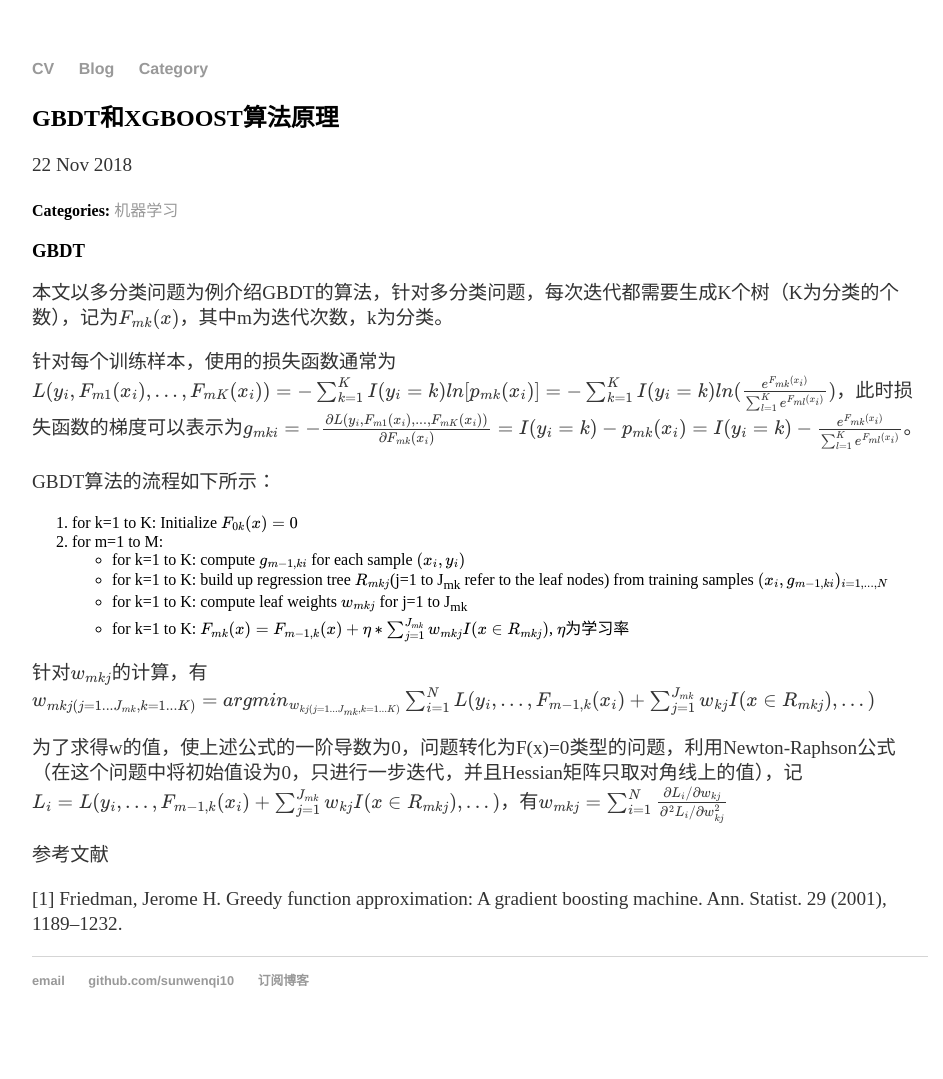
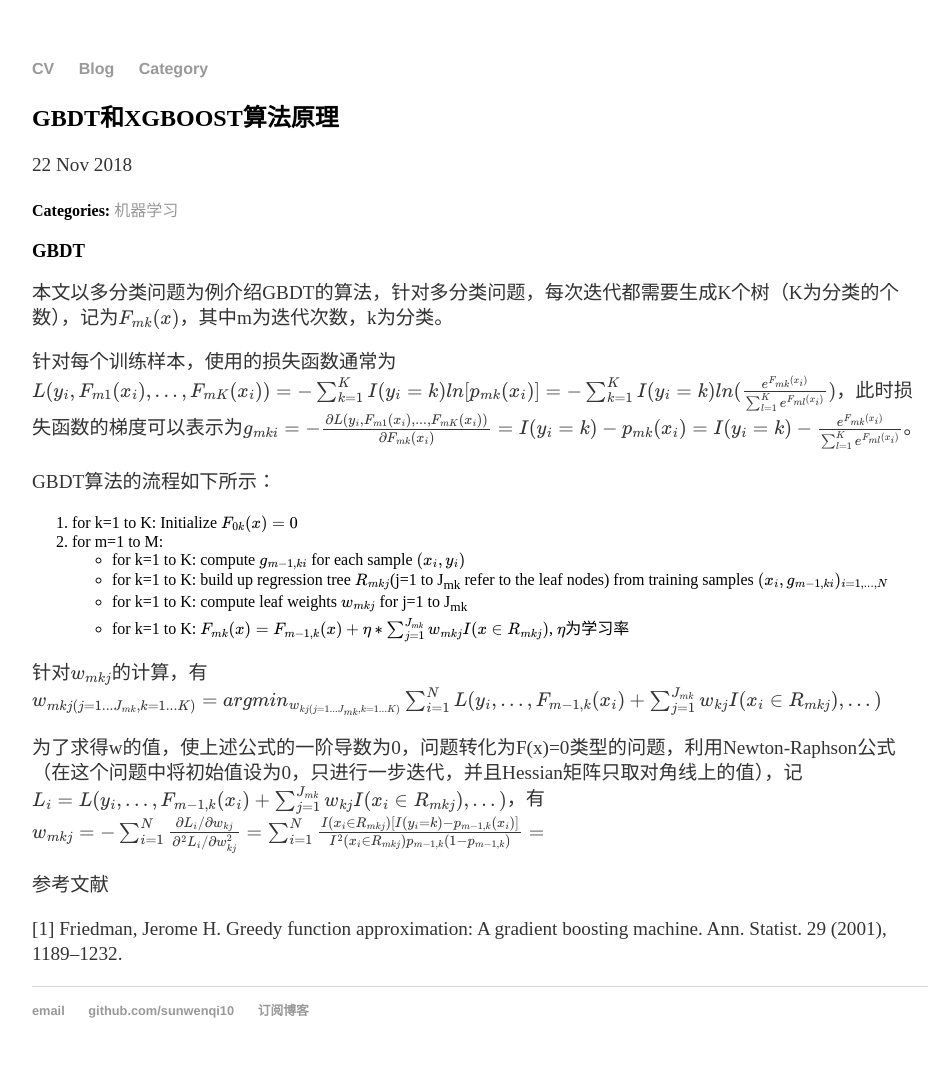
Before and after one commit to sunwenqi10/sunwenqi10.github.io, a Jekyll site: the page built from _posts/2018-11-22-GBDT_and_XGBOOST.md, in a window 1280 px wide. Shown: the whole page, without its empty margins (160-1103 px from the left). Built offline with Jekyll 4.4.1, drawn with Linux system fonts in a browser that asks for light colours; formulas are drawn with MathJax 3; comment, search, counter and statistics services are not loaded; before the commit the page ends 1049 px from its top, so only the background shows below that.

Commit message:
Update 2018-11-22-GBDT_and_XGBOOST.md

```diff
--- a/_posts/2018-11-22-GBDT_and_XGBOOST.md
+++ b/_posts/2018-11-22-GBDT_and_XGBOOST.md
@@ -19,9 +19,9 @@ GBDT算法的流程如下所示：
   + for k=1 to K: compute leaf weights $$w_{mkj}$$ for j=1 to J<sub>mk</sub>
   + for k=1 to K: $$F_{mk}(x)=F_{m-1,k}(x)+\eta*\sum_{j=1}^{J_{mk}}w_{mkj}I({x}\in{R_{mkj}})$$, $$\eta$$为学习率
 
-针对$$w_{mkj}$$的计算，有$$w_{mkj(j=1...J_{mk},k=1...K)}=argmin_{w_{kj(j=1...J_{mk},k=1...K)}}\sum_{i=1}^{N}L(y_i, ...,   F_{m-1,k}(x_i)+\sum_{j=1}^{J_{mk}}w_{kj}I({x}\in{R_{mkj}}), ...)$$
+针对$$w_{mkj}$$的计算，有$$w_{mkj(j=1...J_{mk},k=1...K)}=argmin_{w_{kj(j=1...J_{mk},k=1...K)}}\sum_{i=1}^{N}L(y_i, ...,   F_{m-1,k}(x_i)+\sum_{j=1}^{J_{mk}}w_{kj}I({x_i}\in{R_{mkj}}), ...)$$
 
-为了求得w的值，使上述公式的一阶导数为0，问题转化为F(x)=0类型的问题，利用Newton-Raphson公式（在这个问题中将初始值设为0，只进行一步迭代，并且Hessian矩阵只取对角线上的值），记$$L_i=L(y_i, ...,   F_{m-1,k}(x_i)+\sum_{j=1}^{J_{mk}}w_{kj}I({x}\in{R_{mkj}}), ...)$$，有$$w_{mkj}=\sum_{i=1}^N\frac{\partial{L_i}/\partial{w_{kj}}}{\partial^2{L_i}/\partial{w_{kj}^2}}$$
+为了求得w的值，使上述公式的一阶导数为0，问题转化为F(x)=0类型的问题，利用Newton-Raphson公式（在这个问题中将初始值设为0，只进行一步迭代，并且Hessian矩阵只取对角线上的值），记$$L_i=L(y_i, ...,   F_{m-1,k}(x_i)+\sum_{j=1}^{J_{mk}}w_{kj}I({x_i}\in{R_{mkj}}), ...)$$，有$$w_{mkj}=-\sum_{i=1}^N\frac{\partial{L_i}/\partial{w_{kj}}}{\partial^2{L_i}/\partial{w_{kj}^2}}=\sum_{i=1}^{N}\frac{I({x_i}\in{R_{mkj}})[I({y_i}=k)-p_{m-1,k}(x_i)]}{I^2({x_i}\in{R_{mkj}})p_{m-1,k}(1-p_{m-1,k})}=$$
 
 参考文献
 
```
